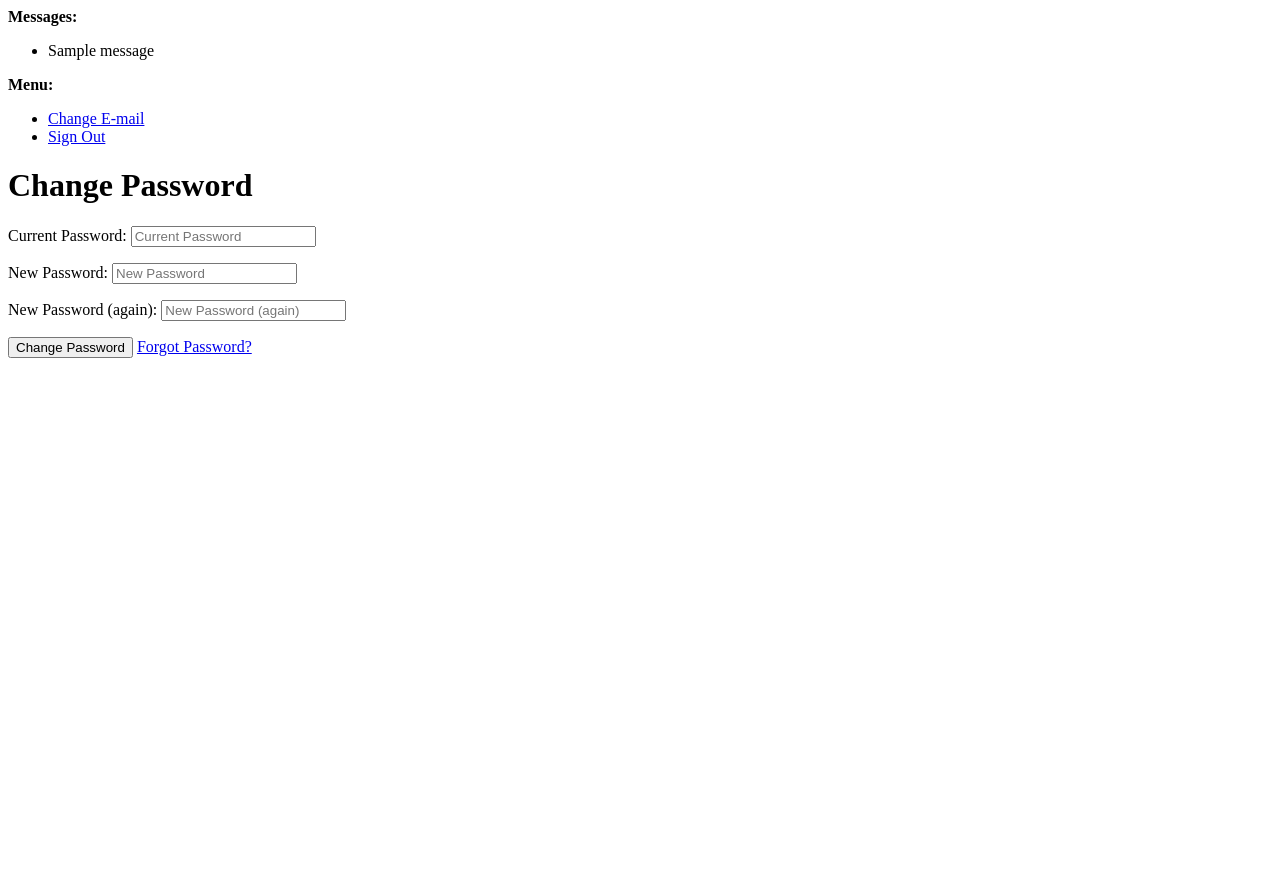
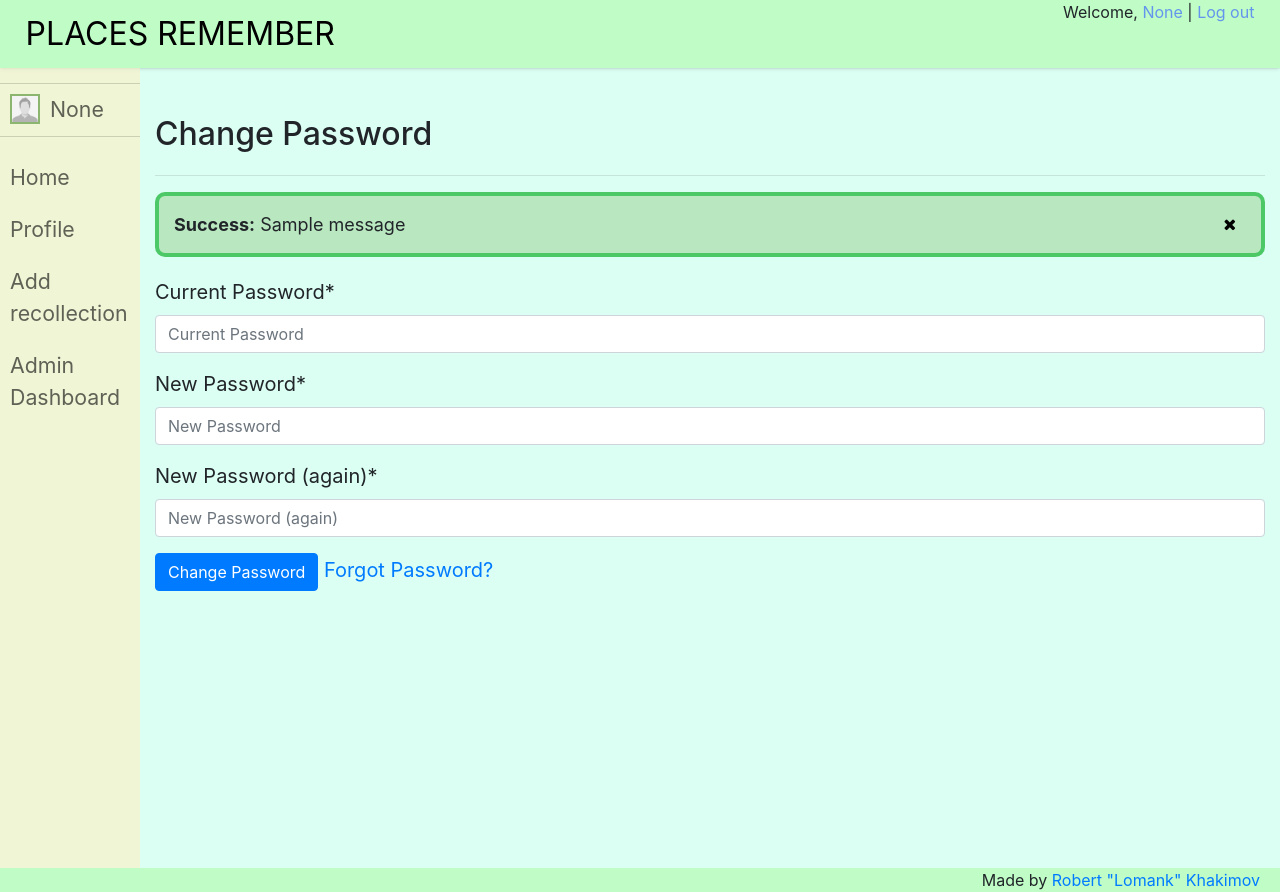
Before and after one commit to Lomank123/places_remember, a Django app: page /accounts/password/change/ in a window 1280 px wide. Before the commit the page ends 358 px from the top, so only its background shows below. Run offline with Django 3.2, Linux system fonts and the light colour scheme; a user stored in the database is signed in; tables that the repository leaves empty hold one stand-in row (values such as "Sample post"); one stand-in notice (Sample message) is shown; parts of the project's set-up code (start-up, migrations or seed data) failed here and were passed over; some libraries are stand-ins or nearby versions.

Commit message:
Finished Email stuff
- Added password reset logic from allauth
- Rewrite few templates for password reset, change and set from allauth
- Added success messages to set and change password templates
- Added "Admin Dashboard" button to the left bar for superusers

```diff
--- a/placerem/coreapp/templates/account/email_confirm.html
+++ b/placerem/coreapp/templates/account/email_confirm.html
@@ -8,7 +8,8 @@
 {% block content %}
   <h1>{% trans "Confirm E-mail Address" %}</h1>
   <hr />
-  <div class="confirmation-text">
+
+  <div class="auth-default-text">
     {% if confirmation %}
 
       {% user_display confirmation.email_address.user as user_display %}
--- /dev/null
+++ b/placerem/coreapp/templates/account/password_change.html
@@ -0,0 +1,41 @@
+{% extends 'layout/basic.html' %}
+{% load crispy_forms_tags %}
+{% load i18n %}
+
+{% block title %}{% trans "Change Password" %}{% endblock title %}
+
+{% block content %}
+    <h1>{% trans "Change Password" %}</h1>
+    <hr />
+
+    <!-- Success messages -->
+    {% if messages %}
+      <div class="success-box" id="success-box">
+        <!-- This section will display any messages connected with allauth (errors and etc.) -->
+        <div class="success-messages">
+          <!-- Displaying all messages -->
+          {% for message in messages %}
+            <span class="new-msg"><strong>Success:</strong> {{message}}</span>
+          {% endfor %}
+        </div>
+        <button type="button" class="close-button" id="close-btn"><i class="fa fa-close"></i></button>
+        <script>
+          var close_btn = document.getElementById("close-btn");
+          var success_box = document.getElementById("success-box");
+          close_btn.onclick = function() {
+            success_box.remove();
+          }
+        </script>
+      </div>
+    {% endif %}
+
+    <div class="auth-default-text">
+      <form method="POST" action="{% url 'account_change_password' %}" class="password_change">
+        {% csrf_token %}
+        {{ form|crispy }}
+        <button class="btn btn-primary" type="submit" name="action">{% trans "Change Password" %}</button>
+        <a href="{% url 'account_reset_password' %}">{% trans "Forgot Password?" %}</a>
+      </form>
+
+    </div>
+{% endblock %}
--- a/placerem/coreapp/templates/account/verification_sent.html
+++ b/placerem/coreapp/templates/account/verification_sent.html
@@ -6,7 +6,8 @@
 {% block content %}
   <h1>{% trans "Verify Your E-mail Address" %}</h1>
   <hr />
-  <p class="confirmation-text">
+
+  <p class="auth-default-text">
     {% blocktrans %}
       We have sent an e-mail to you for verification.
       Follow the link provided to finalize the signup process.
--- a/placerem/coreapp/templates/coreapp/profile.html
+++ b/placerem/coreapp/templates/coreapp/profile.html
@@ -86,7 +86,7 @@
       window.location.href = "{% url 'profile_edit' pk=object.pk %}";
     }
     pass_btn.onclick = function() {
-      window.location.href = "{% url 'change_password' %}";
+      window.location.href = "{% url 'account_change_password' %}";
     }
   </script>
 
--- a/placerem/coreapp/templates/layout/basic.html
+++ b/placerem/coreapp/templates/layout/basic.html
@@ -53,6 +53,9 @@
   					<a class="menu-item" href="{% url 'home' %}">Home</a>
     				<a class="menu-item" href="{% url 'profile' user.pk %}">Profile</a>
     				<a class="menu-item" href="{% url 'add' %}">Add recollection</a>
+						{% if user.is_superuser %}
+							<a class="menu-item" href="{% url 'admin:index' %}">Admin Dashboard</a>
+						{% endif %}
     			</nav>
     		</div>
 			{% endif %}
--- a/placerem/coreapp/templates/socialaccount/connections.html
+++ b/placerem/coreapp/templates/socialaccount/connections.html
@@ -1,5 +1,4 @@
 {% extends 'layout/basic.html' %}
-{% load crispy_forms_tags %}
 {% load i18n %}
 
 {% block title %}Manage accounts{% endblock title %}
--- a/placerem/static/placerem/css/style.css
+++ b/placerem/static/placerem/css/style.css
@@ -232,9 +232,30 @@ hr {
 	font-size: 20px;
 }
 
-/* Verification */
-.confirmation-text {
+/* Allauth templates text */
+.auth-default-text {
 	font-size: 20px;
+}
+
+/* Success messages box */
+.success-box {
+	width: 100%;
+	height: auto;
+	display: flex;
+	justify-content: space-evenly;
+	padding: 15px 15px 15px 15px;
+	margin-bottom: 20px;
+
+	background-color: rgba(98, 172, 68, 0.288);
+	border-style: solid;
+	border-radius: 10px;
+  border-width: 4px;
+	border-color: rgba(62, 197, 91, 0.89);
+}
+.success-messages {
+	height: auto;
+	width: 97%;
+	font-size: 18px;
 }
 
 /* authentication */
```
Also changed, not shown: placerem/coreapp/templates/account/password_reset.html (added, +26 -0 lines), placerem/coreapp/templates/account/password_reset_done.html (added, +15 -0 lines), placerem/coreapp/templates/account/password_reset_from_key.html (added, +31 -0 lines), placerem/coreapp/templates/account/password_reset_from_key_done.html (added, +12 -0 lines), placerem/coreapp/templates/account/password_set.html (added, +40 -0 lines), README.md.
